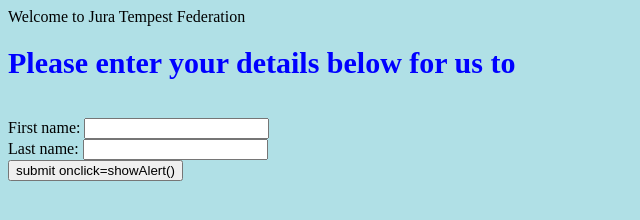
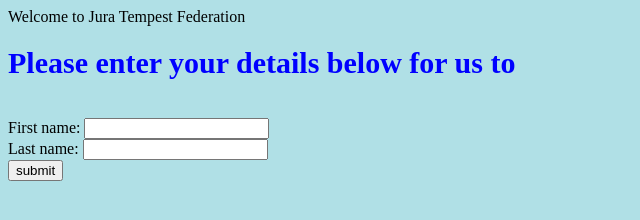
Before and after one commit to dvar385/test2024, a plain HTML site: page index.html in a window 1280 px wide. Shown: the whole page, without its empty margins (0-640 px from the left). Drawn offline with Linux system fonts and the light colour scheme.

Commit message:
Update index.html

```diff
--- a/index.html
+++ b/index.html
@@ -28,7 +28,7 @@ head {
   <label>Last name:</label>
   <input type="text" id="lname">
 <br>
-  <input type="button" value="submit onclick=showAlert()">
+  <input type="button" value="submit" onclick=showAlert()>
 </form>
 <script>
   function showAlert() {
```
